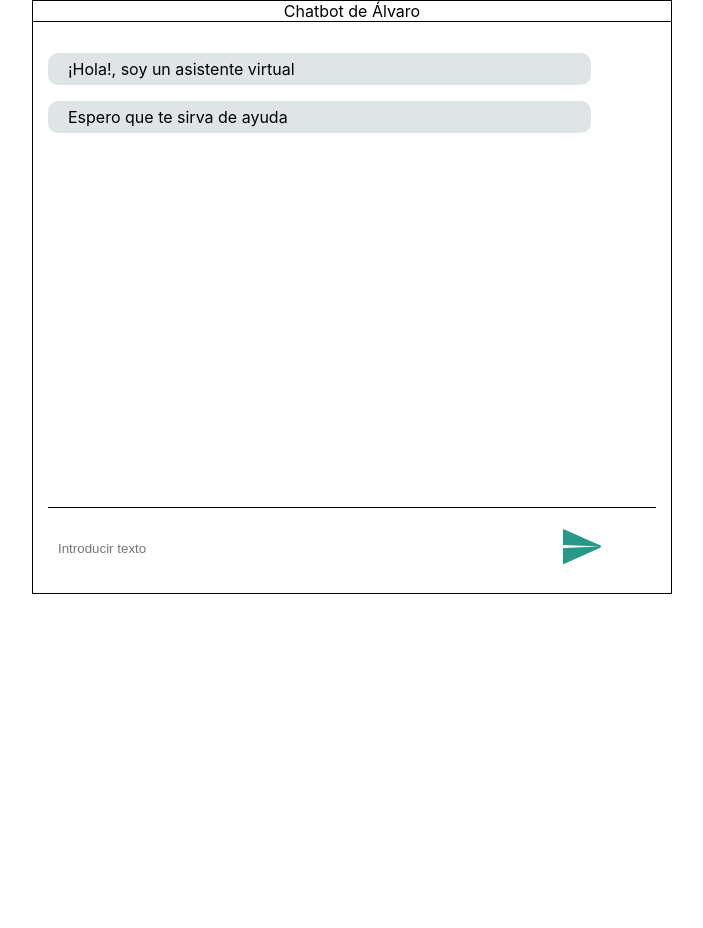
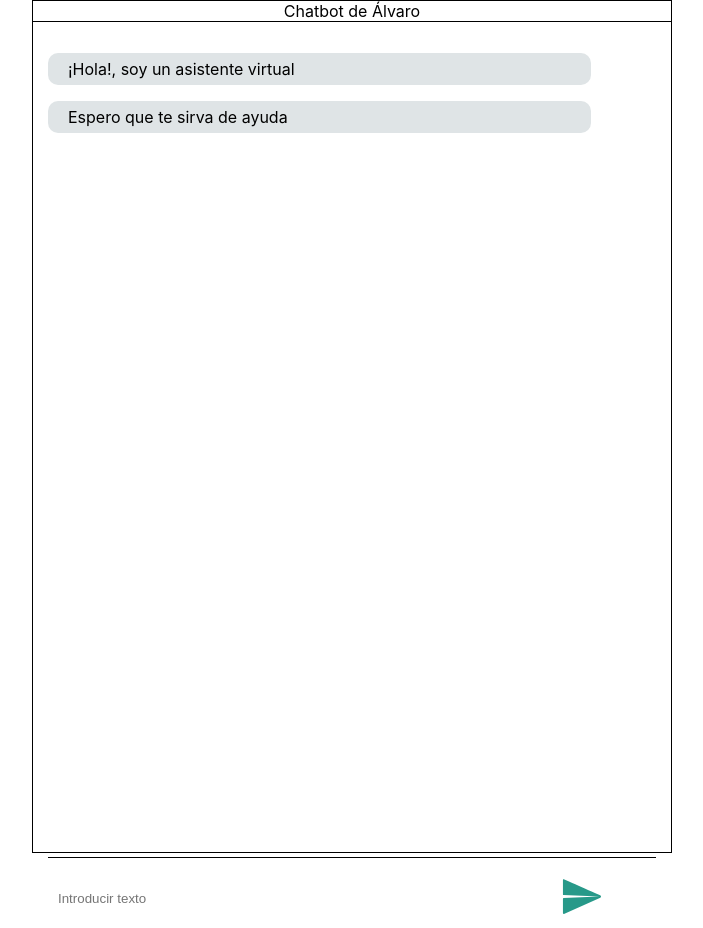
Before and after one commit to alvarofg95/chatbot-dialogflow-react, a React (Create React App) app in the folder chatbot-front/: page / in a window 1280 px wide. Shown: the whole page, without its empty margins (288-991 px from the left). Before the commit the page ends 800 px from the top, so only its background shows below. Built offline with nearby package versions, Linux system fonts and the light colour scheme.

Commit message:
style update

```diff
--- a/chatbot-front/src/App.css
+++ b/chatbot-front/src/App.css
@@ -33,8 +33,6 @@ code {
 }
 
 .messageList {
-  min-height: 450px;
-  max-height: 450px;
   overflow: hidden;
   overflow-y: auto;
   margin-bottom: 20px;
--- a/chatbot-front/src/components/chat/Chat.js
+++ b/chatbot-front/src/components/chat/Chat.js
@@ -2,6 +2,8 @@ import React, { Component } from 'react';
 import MessageList from './MessageList';
 import InputText from './InputText';
 import sendMessageToDF from '../../utils/apiCalls';
+
+const SCREEN_HEIGHT = window.innerHeight;
 
 export default class Chat extends Component {
   constructor(props) {
@@ -49,8 +51,8 @@ export default class Chat extends Component {
     return (
       <div>
         <span className="botTitle">Chatbot de Álvaro</span>
-        <div className="chatContainer">
-          <div ref={this.messages} className="messageList">
+        <div className="chatContainer" style={{ minHeight: SCREEN_HEIGHT, maxHeight: SCREEN_HEIGHT}}>
+          <div ref={this.messages} style={{ minHeight: SCREEN_HEIGHT, maxHeight: SCREEN_HEIGHT}} className="messageList">
             <MessageList messageList={this.state.messages} />
           </div>
           <InputText sendMessage={this.sendMessage} />
```
